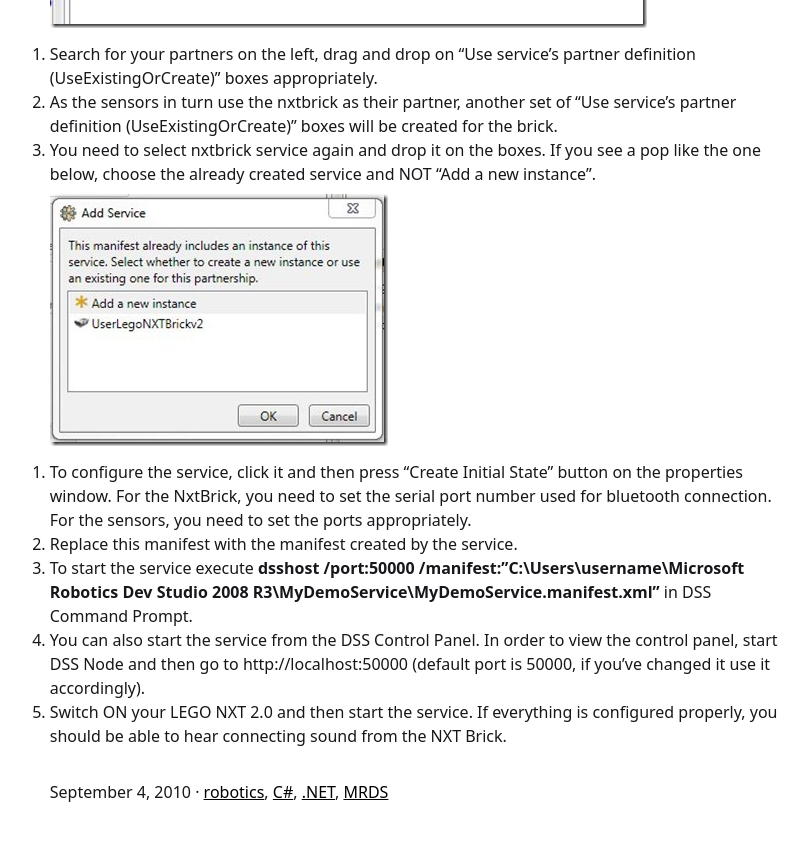
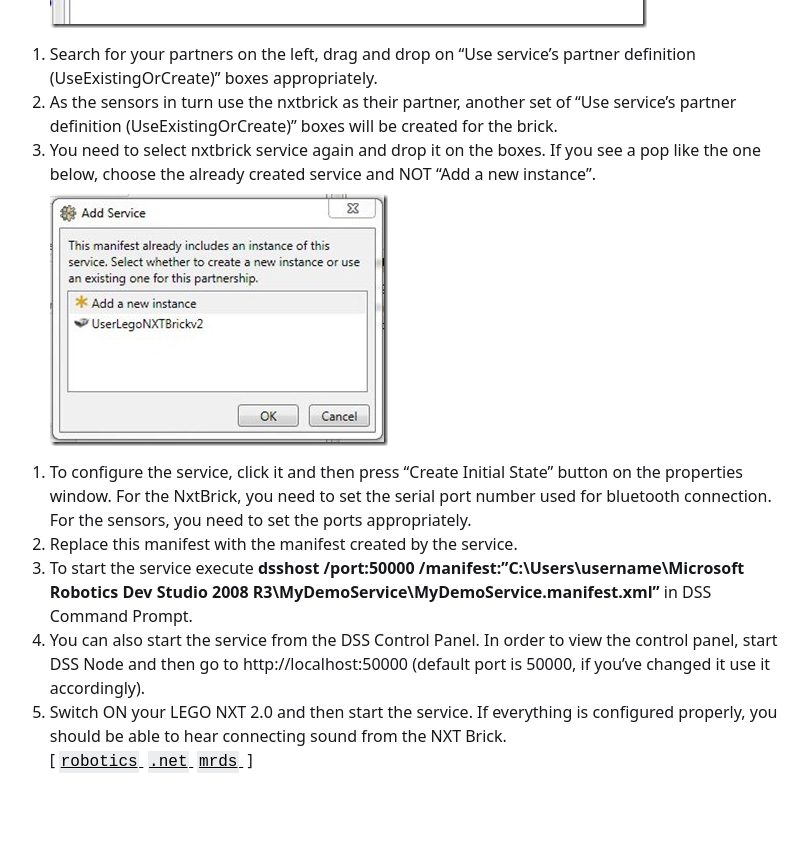
Before and after one commit to gokulm/gokulm.github.io, a Jekyll site: the page built from _posts/2010-09-04-how-to-create-dss-service.md, in a window 1280 px wide and 900 px high, scrolled down 2157 px. Shown: the top 841 px of the window, without its empty margins (303-1112 px from the left). Built offline with Jekyll 4.4.1, drawn with Linux system fonts in a browser that asks for light colours.

Commit message:
modifed post layout

```diff
--- a/_layouts/post.html
+++ b/_layouts/post.html
@@ -7,10 +7,15 @@ layout: default
   {{ content }}
 
 
-  <span class="meta"><time datetime="{{ page.date | date_to_xmlschema }}">{{ page.date | date: "%B %-d, %Y" }}</time> &middot; {% for tag in page.tags %}
-    <a href="/tag/{{tag}}">{{tag}}</a>{% unless forloop.last %}, {% endunless %}{% endfor %}</span>
+  <!-- <span class="meta"><time datetime="{{ page.date | date_to_xmlschema }}">{{ page.date | date: "%B %-d, %Y" }}</time> &middot; {% for tag in page.tags %}
+    <a href="/tag/{{tag}}">{{tag}}</a>{% unless forloop.last %}, {% endunless %}{% endfor %}</span> -->
 
-
+    <span>[
+      {% for tag in page.tags %}
+        {% capture tag_name %}{{ tag }}{% endcapture %}
+        <a href="/tag/{{ tag_name }}"><code class="highligher-rouge"><nobr>{{ tag_name }}</nobr></code>&nbsp;</a>
+      {% endfor %}
+    ]</span>
 
   <!--<span class="meta"><time datetime="{{ page.date | date_to_xmlschema }}">{{ page.date | date: "%B %-d, %Y" }}</time> &middot; {% for tag in page.tags %}
       <a class="post" href="/tag/{{tag}}">{{tag}}</a>{% unless forloop.last %}, {% endunless %}{% endfor %}</span>
--- a/_posts/2010-09-04-how-to-create-dss-service.md
+++ b/_posts/2010-09-04-how-to-create-dss-service.md
@@ -2,7 +2,7 @@
 layout: post
 title: Microsoft Robotics Developer Studio DSS Service
 description: Microsoft Robotics Developer Studio Decentralized Software Service (DSS)
-tags: [robotics, C#, .NET, MRDS]
+tags: [robotics, .net, mrds]
 ---
 
 When I wanted to create my first robotics service, I had many difficulties and found very few resources over the internet for LEGO NXT 2.0 using Microsoft Robotics Developer Studion, so just thought of writing about it, especially the Decentralized Software Service (DSS).
```
Also changed, not shown: _posts/2010-11-05-lego-bot.md (+1 -1 lines), _posts/2011-06-27-lego-hexapod.md (+1 -1 lines).
